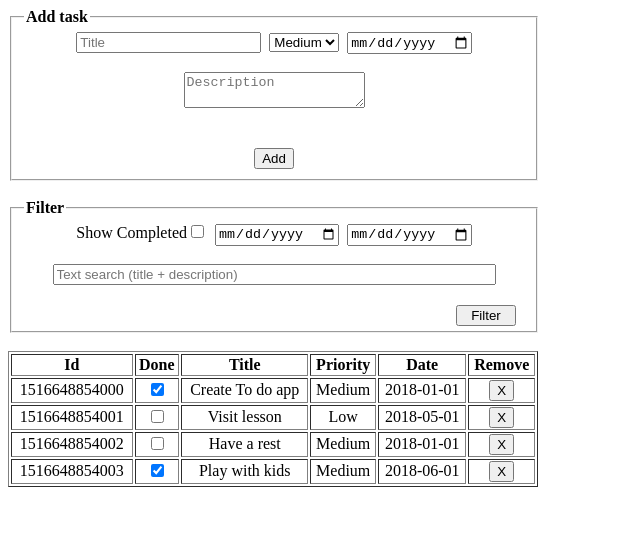
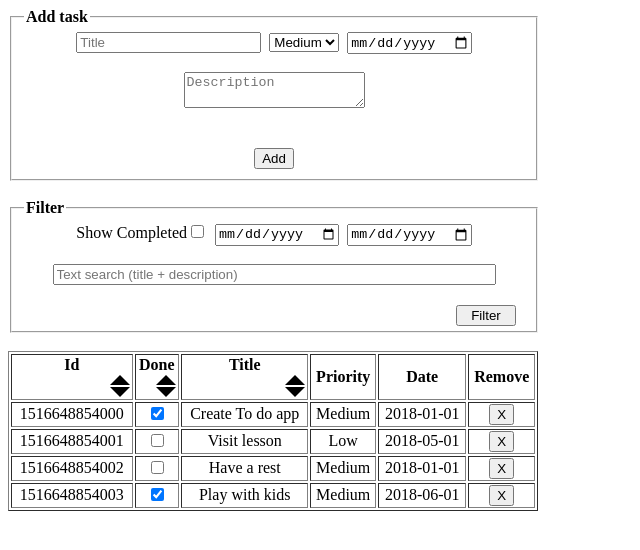
Before and after one commit to DimaLauraniuk/react_task, a React (Create React App) app: page / in a window 1280 px wide. Shown: the top 550 px of the page, without its empty margins (0-640 px from the left). Built offline with nearby package versions, Linux system fonts and the light colour scheme.

Commit message:
implemented table sorting

```diff
--- a/src/Components/TableForm/Table.css
+++ b/src/Components/TableForm/Table.css
@@ -1,3 +1,23 @@
 .tableForm {
   width:530px;
 }
+.arrow-up {
+  width: 0;
+  height: 0;
+  margin: 1px;
+  float: right;
+  border-left: 10px solid transparent;
+  border-right: 10px solid transparent;
+  border-bottom: 10px solid black;
+}
+
+.arrow-down {
+  width: 0;
+  height: 0;
+  margin: 1px;
+  float: right;
+  clear: right;
+  border-left: 10px solid transparent;
+  border-right: 10px solid transparent;
+  border-top: 10px solid black;
+}
--- a/src/Components/TableForm/Table.js
+++ b/src/Components/TableForm/Table.js
@@ -2,24 +2,27 @@ import React, { Component } from 'react';
 import PropTypes from 'prop-types';
 import TableHeader from './TableHeader';
 import TableRow from './TableRow';
+import sortBy from '../../Utils/sortBy';
 import './Table.css';
 
 class Table extends Component {
-  /*state = {
-    tasks: []
-  }*/
+  state = {
+    tasks: [],
+    order: 'id'
+  }
   render() {
     const {
       tasks = [],
       updateTask,
       removeTask
     } = this.props;
+    let sortedTasks = sortBy(tasks, this.state.order);
     return (
       <div className="Table">
         <table className='tableForm' border='1'>
-          <TableHeader id='Id' done='Done' title='Title' priority='Priority' date='Date' remove='Remove' />
+          <TableHeader setOrder={(order) => this.setState({ order })} />
           <tbody>
-            {tasks.map((task) =>
+            {sortedTasks.map((task) =>
               <TableRow key={task.id} task={task} removeTask={removeTask} updateTask={updateTask} />)}
           </tbody>
         </table>
--- a/src/Components/TableForm/TableHeader.js
+++ b/src/Components/TableForm/TableHeader.js
@@ -1,30 +1,27 @@
 import React, { Component } from 'react';
 import PropTypes from 'prop-types';
+import TableHeaderWithSortArrows from './TableHeaderWithSortArrows';
 
 class TableHeader extends Component {
   render() {
+    const orderBy = (name) => (order) => this.props.setOrder(`${order ? '':'-'}${name}`);
     return (
       <thead>
         <tr>
-          <th>{this.props.id}</th>
-          <th>{this.props.done}</th>
-          <th>{this.props.title}</th>
-          <th>{this.props.priority}</th>
-          <th>{this.props.date}</th>
-          <th>{this.props.remove}</th>
+          <TableHeaderWithSortArrows label='Id' setSort={orderBy('id')}/>
+          <TableHeaderWithSortArrows label='Done' setSort={orderBy('done')}/>
+          <TableHeaderWithSortArrows label='Title' setSort={orderBy('title')}/>
+          <TableHeaderWithSortArrows label='Priority'/>
+          <TableHeaderWithSortArrows label='Date'/>
+          <TableHeaderWithSortArrows label='Remove'/>
         </tr>
       </thead>
     );
   }
 }
 
-TableHeader.propTypes ={
-  id: PropTypes.string,
-  done: PropTypes.string,
-  title: PropTypes.string,
-  priority: PropTypes.string,
-  date: PropTypes.string,
-  remove: PropTypes.string
+TableHeader.propTypes = {
+  setOrder: PropTypes.func
 };
 
 export default TableHeader;
--- /dev/null
+++ b/src/Components/TableForm/TableHeaderWithSortArrows.js
@@ -0,0 +1,28 @@
+import React, { Component } from 'react';
+import PropTypes from 'prop-types';
+
+class TableHeaderWithSortArrows extends Component {
+  drawSortButtons() {
+    return (
+      <div>
+        <div className="arrow-up" onClick ={()=>this.props.setSort(true)}></div>
+        <div className="arrow-down" onClick ={()=>this.props.setSort(false)}></div>
+      </div>
+    );
+  }
+  render() {
+    return (
+          <th>
+          <label>{this.props.label}</label>
+          {this.props.setSort && this.drawSortButtons()}
+          </th>
+    );
+  }
+}
+
+TableHeaderWithSortArrows.propTypes = {
+  label: PropTypes.string,
+  setSort: PropTypes.func
+};
+
+export default TableHeaderWithSortArrows;
--- a/src/Components/TableForm/TableRow.js
+++ b/src/Components/TableForm/TableRow.js
@@ -31,7 +31,7 @@ class TableRow extends Component {
 
 TableRow.propTypes = {
   task: PropTypes.object,
-  removeTask: PropTypes.removeTask,
+  removeTask: PropTypes.func,
   updateTask: PropTypes.func
 };
 
--- /dev/null
+++ b/src/Utils/sortBy.js
@@ -0,0 +1,12 @@
+export default (list, order) => {
+  let propertyName = order.replace('-', '');
+
+  let ret = [...list].sort((a, b) => {
+    let aProperty = a[propertyName];
+    let bProperty = b[propertyName];
+
+    return aProperty > bProperty ? 1 : aProperty === bProperty ? 0 : -1;
+  });
+
+  return order[0] === '-' ? ret.reverse() : ret;
+};
```
